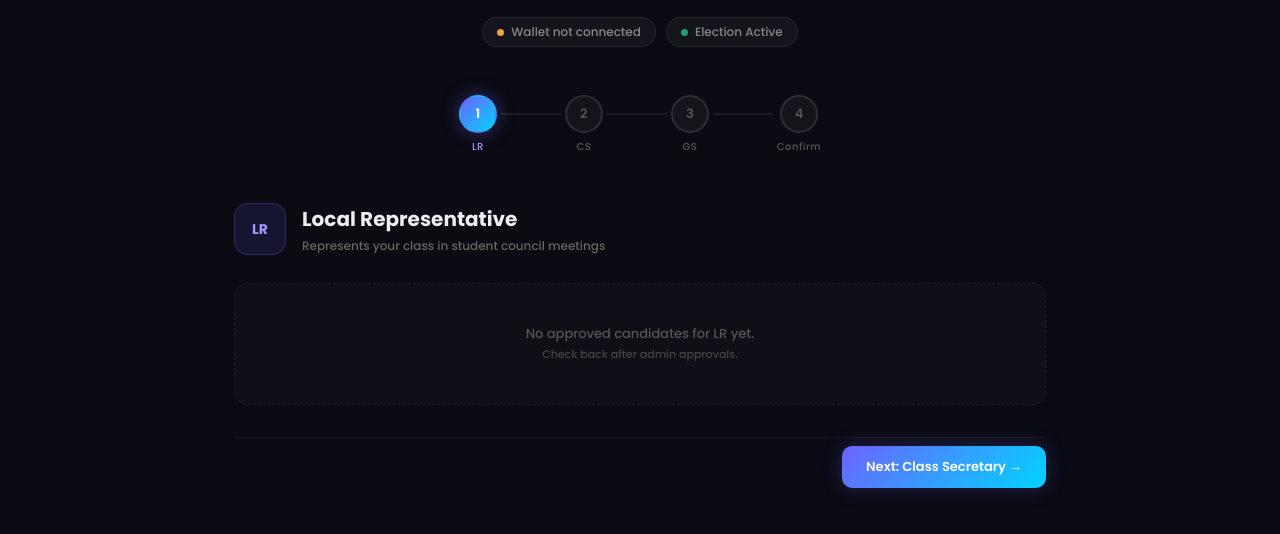
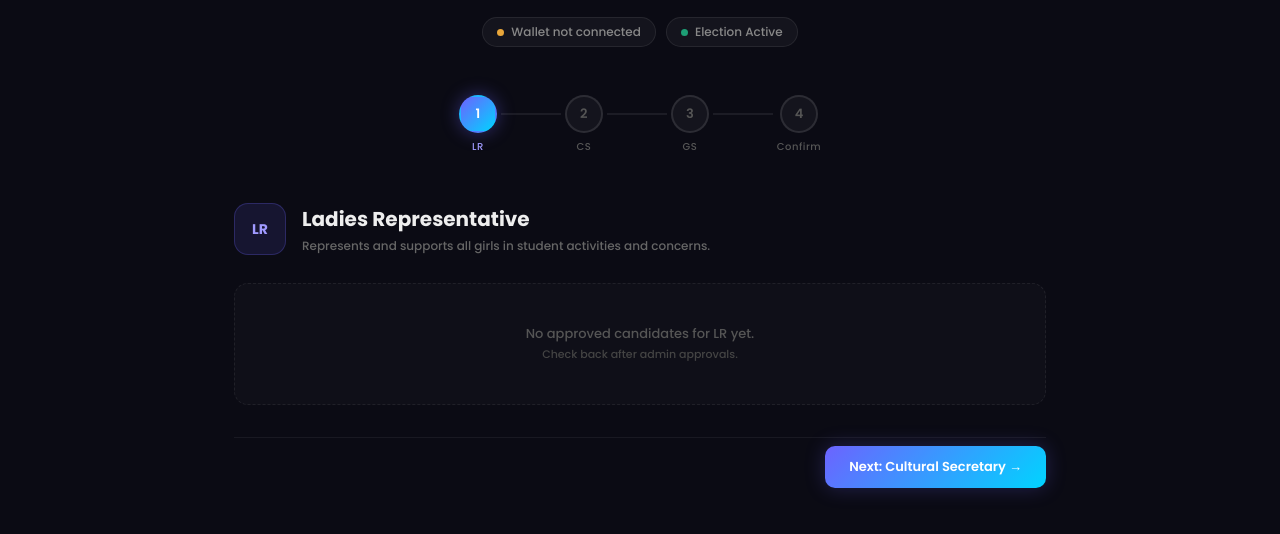
Before and after one commit to Vidhi2012/Blockchain-Based-Voting-System, a website: page frontend/vote.html in a window 1280 px wide. Shown: the part 252-786 px from the top of the page. Drawn offline with Linux system fonts and the light colour scheme; sample sign-in values are in the browser's storage.

Commit message:
updated the voting page

```diff
--- a/frontend/vote.html
+++ b/frontend/vote.html
@@ -75,14 +75,14 @@
     <div class="step-header">
       <div class="step-role-badge">LR</div>
       <div>
-        <div class="step-title">Local Representative</div>
-        <div class="step-desc">Represents your class in student council meetings</div>
+        <div class="step-title">Ladies Representative</div>
+        <div class="step-desc">Represents and supports all girls in student activities and concerns.</div>
       </div>
     </div>
     <div class="candidates-grid" id="grid-LR"></div>
     <div class="step-nav">
       <div></div>
-      <button class="btn-next" onclick="goNext('LR','CS')">Next: Class Secretary →</button>
+      <button class="btn-next" onclick="goNext('LR','CS')">Next: Cultural Secretary →</button>
     </div>
   </div>
 
@@ -91,8 +91,8 @@
     <div class="step-header">
       <div class="step-role-badge">CS</div>
       <div>
-        <div class="step-title">Class Secretary</div>
-        <div class="step-desc">Manages academic and administrative affairs of the class</div>
+        <div class="step-title">Cultural Secretary</div>
+        <div class="step-desc">Promotes talent, creativity and college spirit.</div>
       </div>
     </div>
     <div class="candidates-grid" id="grid-CS"></div>
```
